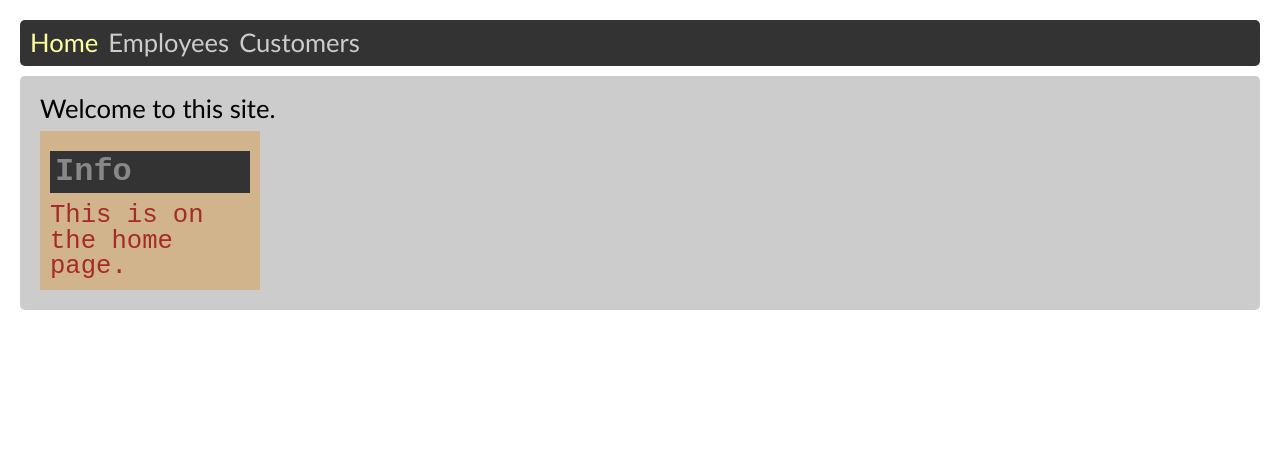
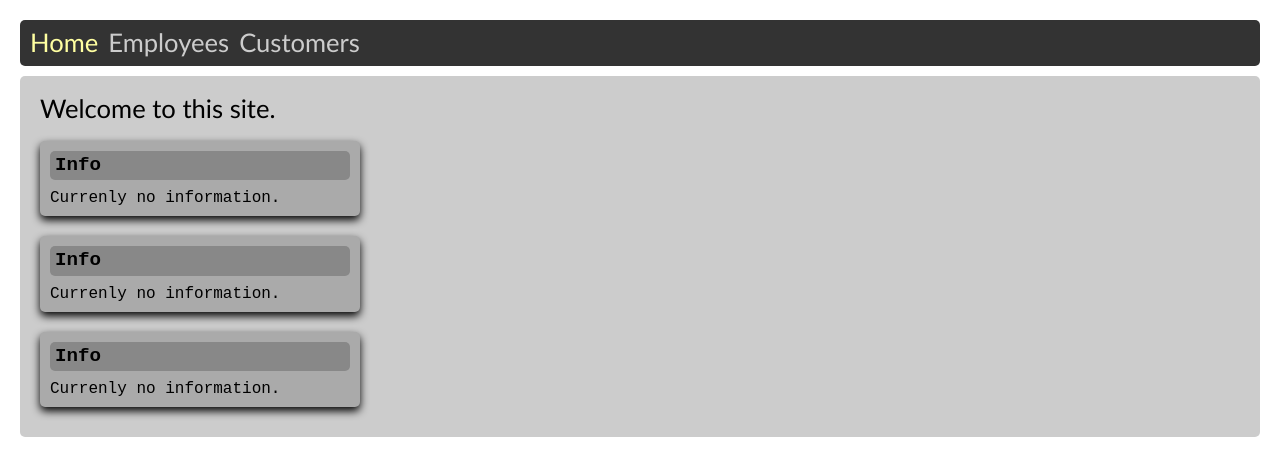
Before and after one commit to edwardtanguay/react-two-components-share-functionality-hoc, a React (Create React App) app: page / in a window 1280 px wide. Shown: the top 476 px of the page. Built offline with nearby package versions, Linux system fonts and the light colour scheme.

Commit message:
infobox styled

```diff
--- a/src/App.scss
+++ b/src/App.scss
@@ -56,5 +56,14 @@ body {
 		.highlight {
 			color: brown;
 		}
+
+
+
+		// STYLED-COMPONENTS
+		.infoBox {
+			ul {
+				margin: 10px 0 5px 30px;
+			}
+		}
 	}
 }
--- a/src/components/InfoBox.js
+++ b/src/components/InfoBox.js
@@ -1,22 +1,34 @@
 import styled from 'styled-components';
 
 const Container = styled.div`
-	color: brown;
-	background: tan;
+	background: #aaa;
+	border-radius: 5px;
 	font-family:'Courier New', Courier, monospace;
 	padding: 10px;
-	width: ${props => props.width ? props.width : '200px'};
+	margin: 20px 0 10px 0;
+	width: ${props => props.width};
+	box-shadow: 0 4px 8px 0 black;
 `;
 
-const Header = styled.h2`
-	background-color: ${props => props.status === 'warning' ? 'red !important' : '#333 !important'};
+const Title = styled.div`
+	background-color: ${props => props.status === 'warning' ? 'tomato !important' : '#888 !important'};
+	font-size: 1.2rem;
+	padding: 5px;
+	border-radius: 5px;
+	font-weight: bold;
+	margin: 10 0 5px 0;
 `;
 
-export const InfoBox = ({ content, status, width }) => {
+const Body = styled.div`
+	font-size: 1rem;
+	margin: 10px 0 0 0;
+`;
+
+export const InfoBox = ({ children, status, width = '300px', title="Info" }) => {
 	return (
-		<Container width={width}>
-			<Header status={status}>Info</Header>
-			<div className="body">{content}</div>
+		<Container className="infoBox" width={width}>
+			<Title status={status}>{title}</Title>
+			<Body>{children === undefined ? 'Currenly no information.' : children}</Body>
 		</Container >
 	)
 }
--- a/src/pages/PageEmployees.js
+++ b/src/pages/PageEmployees.js
@@ -6,7 +6,6 @@ const PageEmployees = ({getLocalUK, getLocalUSA, InfoBox}) => {
 	return (
 		<>
 			<h1>Employees</h1>
-			<p>This is the customer page.</p>
 			<h2>UK Employees</h2>
 			<ul>
 			{ukEmployees.map((emp,i) => {
@@ -23,8 +22,14 @@ const PageEmployees = ({getLocalUK, getLocalUSA, InfoBox}) => {
 				)
 			})}
 			</ul>
-			<h2>Example of component from parent</h2>
-			<InfoBox content="This should work." status="normal" width="50%"/>
+			<InfoBox title="Note on Employees"  width="70%">
+				<p>The two groups listed are the top selling groups among the employees. Other groups include:</p>
+				<ul>
+					<li>Spain</li>
+					<li>France</li>
+					<li>Germany</li>
+				</ul>
+			</InfoBox>
 		</>
 	)
 }
--- a/src/pages/PageHome.js
+++ b/src/pages/PageHome.js
@@ -2,7 +2,9 @@ const PageHome = ({InfoBox}) => {
 	return (
 		<>
 			<p>Welcome to this site.</p>
-			<InfoBox content="This is on the home page."/>
+			<InfoBox/>
+			<InfoBox/>
+			<InfoBox/>
 		</>
 	)
 }
```
